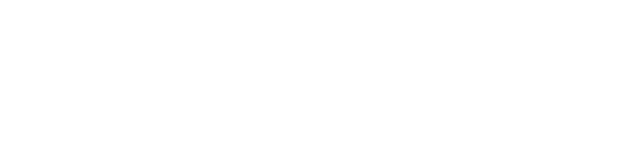
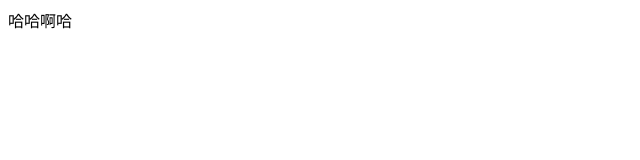
Before and after one commit to jordan0726/resume-lab, a plain HTML site: page index.html in a window 1280 px wide. Shown: the whole page, without its empty margins (0-640 px from the left). Drawn offline with Linux system fonts and the light colour scheme.

Commit message:
Update index.html

```diff
--- a/index.html
+++ b/index.html
@@ -4,6 +4,7 @@
     <title>德德的履歷</title>
   </head>
   <body>
+    哈哈啊哈
   </body>
 
 </html>
```
